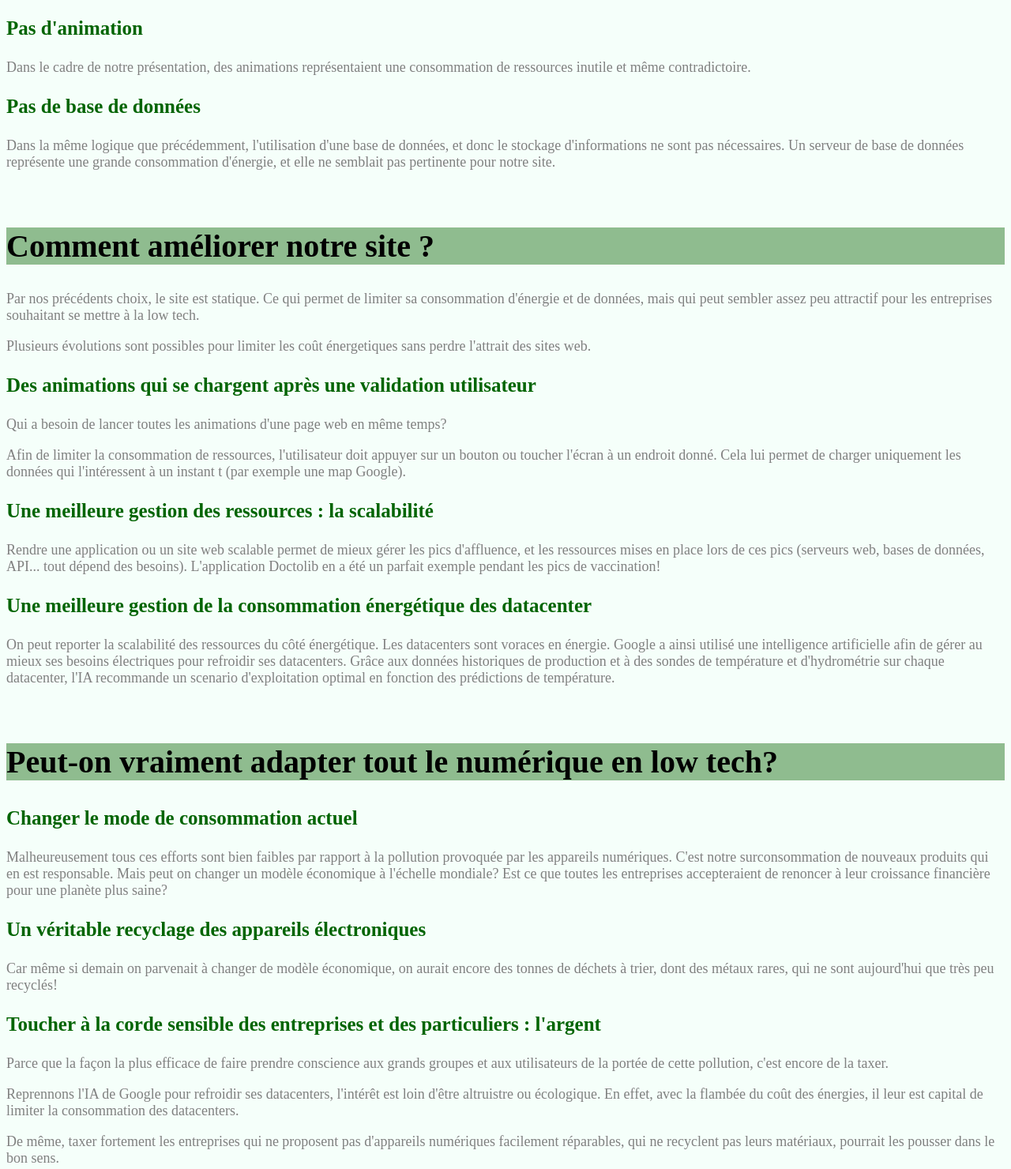
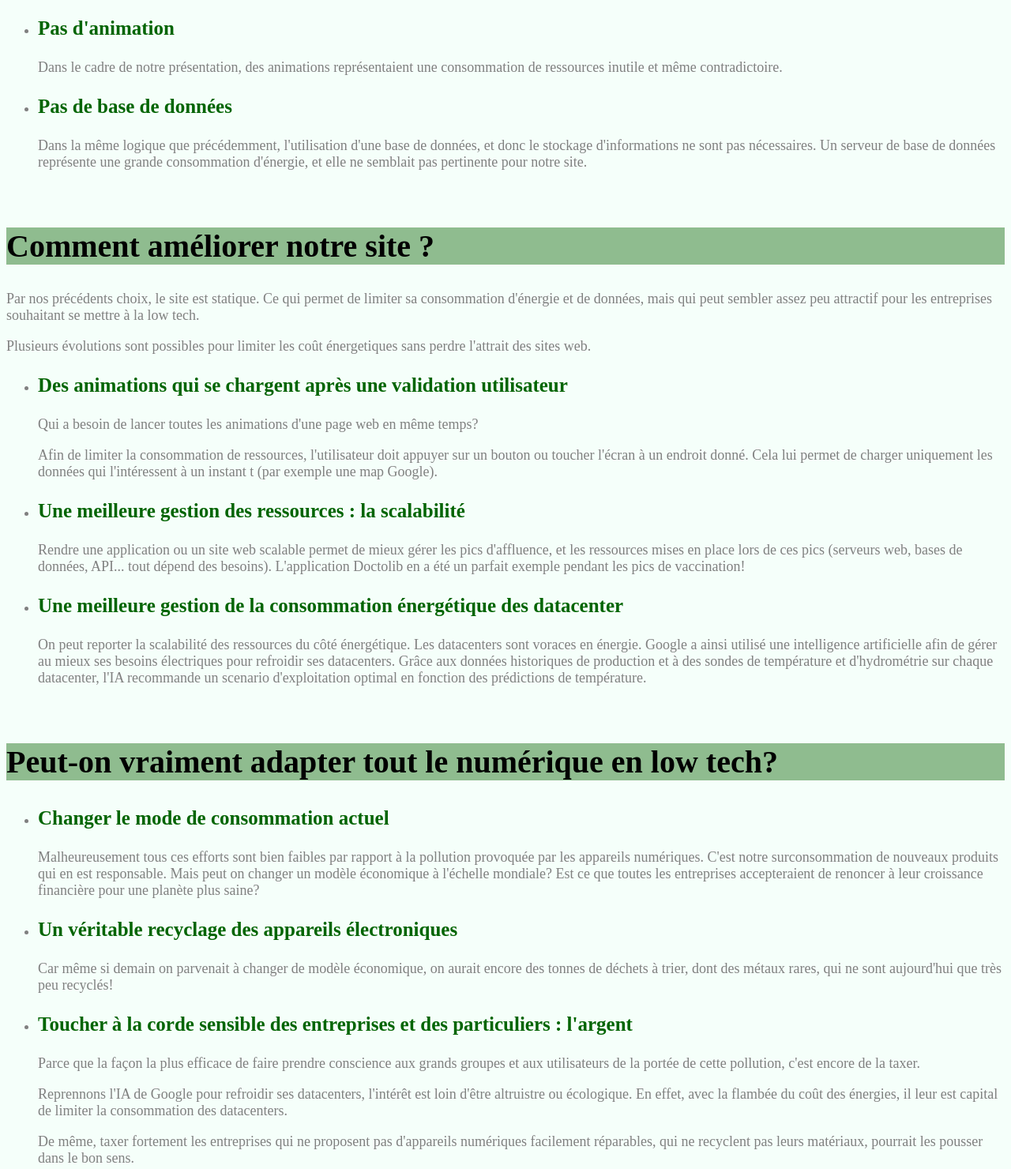
Before and after one commit to MarionPlt/LowTech, a plain HTML site: page index.html in a window 1280 px wide. Shown: the part 828-2308 px from the top of the page at 79% size. Drawn offline with Linux system fonts and the light colour scheme; files that its build step writes are made by us from their sources.

Commit message:
Update index.html

```diff
--- a/index.html
+++ b/index.html
@@ -3,20 +3,25 @@
 </head>
 <header>
     <h1>Faire un site low tech</h1></header>
-<body>
+<body style="width: auto">
+<h2>En quoi notre site est low tech?</h2>
+<ul>
+    <li><h3>Des images adapte&#769es</h3>
+        <p>Nous avons choisi de limiter le nombre d'images, et de respecter une taille d'image adapte&#769e a&#768
+            la page.</p>
+        <img id="wiseImage" src="ressources/64nxcx.jpg"/></li>
+    <li><h3>Pas d'animation</h3>
+        <p>Dans le cadre de notre pre&#769sentation, des animations repre&#769sentaient une consommation de
+            ressources inutile
+            et me&#770me contradictoire. </p></li>
+    <li><h3>Pas de base de donne&#769es</h3>
+        <p>Dans la me&#770me logique que pre&#769ce&#769demment, l'utilisation d'une base de donne&#769es, et donc
+            le stockage
+            d'informations ne sont pas ne&#769cessaires. Un serveur de base de donne&#769es repre&#769sente une
+            grande
+            consommation d'e&#769nergie, et elle ne semblait pas pertinente pour notre site.</p></li>
+</ul>
 
-<h2>En quoi notre site est low tech?</h2>
-<h3>Des images adapte&#769es</h3>
-<p>Nous avons choisi de limiter le nombre d'images, et de respecter une taille d'image adapte&#769e a&#768 la page.</p>
-<img id="wiseImage" src="ressources/64nxcx.jpg"/>
-
-<h3>Pas d'animation</h3>
-<p>Dans le cadre de notre pre&#769sentation, des animations repre&#769sentaient une consommation de ressources inutile
-    et me&#770me contradictoire. </p>
-<h3>Pas de base de donne&#769es</h3>
-<p>Dans la me&#770me logique que pre&#769ce&#769demment, l'utilisation d'une base de donne&#769es, et donc le stockage
-    d'informations ne sont pas ne&#769cessaires. Un serveur de base de donne&#769es repre&#769sente une grande
-    consommation d'e&#769nergie, et elle ne semblait pas pertinente pour notre site.</p>
 
 <br>
 <h2>Comment ame&#769liorer notre site ? </h2>
@@ -25,43 +30,64 @@
     tech.</p>
 <p>Plusieurs e&#769volutions sont possibles pour limiter les cou&#770t e&#769nergetiques sans perdre l'attrait des sites
     web.</p>
+<ul>
+    <li>
         <h3>Des animations qui se chargent apre&#768s une validation utilisateur</h3>
         <p>Qui a besoin de lancer toutes les animations d'une page web en me&#770me temps?</p>
-<p>Afin de limiter la consommation de ressources, l'utilisateur doit appuyer sur un bouton ou toucher l'e&#769cran
-    a&#768 un endroit donne&#769. Cela lui permet de charger uniquement les donne&#769es qui l'inte&#769ressent a&#768
-    un instant t (par exemple une map Google).</p>
-<h3>Une meilleure gestion des ressources : la scalabilite&#769 </h3>
-<p>Rendre une application ou un site web scalable permet de mieux ge&#769rer les pics d'affluence, et les ressources
+        <p>Afin de limiter la consommation de ressources, l'utilisateur doit appuyer sur un bouton ou toucher
+            l'e&#769cran
+            a&#768 un endroit donne&#769. Cela lui permet de charger uniquement les donne&#769es qui l'inte&#769ressent
+            a&#768
+            un instant t (par exemple une map Google).</p></li>
+    <li><h3>Une meilleure gestion des ressources : la scalabilite&#769 </h3>
+        <p>Rendre une application ou un site web scalable permet de mieux ge&#769rer les pics d'affluence, et les
+            ressources
             mises en place lors de ces pics (serveurs web, bases de donne&#769es, API... tout de&#769pend des besoins).
-    L'application Doctolib en a e&#769te&#769 un parfait exemple pendant les pics de vaccination! </p>
-<h3>Une meilleure gestion de la consommation e&#769nerge&#769tique des datacenter</h3>
-<p>On peut reporter la scalabilite&#769 des ressources du co&#770te&#769 e&#769nerge&#769tique. Les datacenters sont
+            L'application Doctolib en a e&#769te&#769 un parfait exemple pendant les pics de vaccination! </p></li>
+    <li><h3>Une meilleure gestion de la consommation e&#769nerge&#769tique des datacenter</h3>
+        <p>On peut reporter la scalabilite&#769 des ressources du co&#770te&#769 e&#769nerge&#769tique. Les datacenters
+            sont
             voraces en e&#769nergie.
-    Google a ainsi utilise&#769 une intelligence artificielle afin de ge&#769rer au mieux ses besoins e&#769lectriques
+            Google a ainsi utilise&#769 une intelligence artificielle afin de ge&#769rer au mieux ses besoins
+            e&#769lectriques
             pour refroidir ses datacenters.
-    Gra&#770ce aux donne&#769es historiques de production et a&#768 des sondes de tempe&#769rature et d'hydrome&#769trie
-    sur chaque datacenter, l'IA recommande un scenario d'exploitation optimal en fonction des pre&#769dictions de
-    tempe&#769rature.</p>
+            Gra&#770ce aux donne&#769es historiques de production et a&#768 des sondes de tempe&#769rature et
+            d'hydrome&#769trie
+            sur chaque datacenter, l'IA recommande un scenario d'exploitation optimal en fonction des pre&#769dictions
+            de
+            tempe&#769rature.</p></li>
+</ul>
 <br>
 
 <h2>Peut-on vraiment adapter tout le nume&#769rique en low tech?</h2>
-<h3>Changer le mode de consommation actuel</h3>
-<p>Malheureusement tous ces efforts sont bien faibles par rapport a&#768 la pollution provoque&#769e par les appareils
-    nume&#769riques. C'est notre surconsommation de nouveaux produits qui en est responsable. Mais peut on changer un
-    mode&#768le e&#769conomique a&#768 l'e&#769chelle mondiale? Est ce que toutes les entreprises accepteraient de
-    renoncer a&#768 leur croissance financie&#768re pour une plane&#768te plus saine?</p>
-<h3>Un ve&#769ritable recyclage des appareils e&#769lectroniques</h3>
-<p>Car me&#770me si demain on parvenait a&#768 changer de mode&#768le e&#769conomique, on aurait encore des tonnes de
-    de&#769chets a&#768 trier, dont des me&#769taux rares, qui ne sont aujourd'hui que tre&#768s peu recycle&#769s!
-</p>
+<ul>
+    <li><h3>Changer le mode de consommation actuel</h3>
+        <p>Malheureusement tous ces efforts sont bien faibles par rapport a&#768 la pollution provoque&#769e par les
+            appareils
+            nume&#769riques. C'est notre surconsommation de nouveaux produits qui en est responsable. Mais peut on
+            changer un
+            mode&#768le e&#769conomique a&#768 l'e&#769chelle mondiale? Est ce que toutes les entreprises accepteraient
+            de
+            renoncer a&#768 leur croissance financie&#768re pour une plane&#768te plus saine?</p></li>
+    <li><h3>Un ve&#769ritable recyclage des appareils e&#769lectroniques</h3>
+        <p>Car me&#770me si demain on parvenait a&#768 changer de mode&#768le e&#769conomique, on aurait encore des
+            tonnes de
+            de&#769chets a&#768 trier, dont des me&#769taux rares, qui ne sont aujourd'hui que tre&#768s peu
+            recycle&#769s!
+        </p></li>
+    <li>
         <h3>Toucher a&#768 la corde sensible des entreprises et des particuliers : l'argent</h3>
-<p>Parce que la fa&#231on la plus efficace de faire prendre conscience aux grands groupes et aux utilisateurs de la
+        <p>Parce que la fa&#231on la plus efficace de faire prendre conscience aux grands groupes et aux utilisateurs de
+            la
             porte&#769e de cette pollution, c'est encore de la taxer.</p>
-<p>Reprennons l'IA de Google pour refroidir ses datacenters, l'inte&#769re&#770t est loin d'e&#770tre altruistre ou
-    e&#769cologique. En effet, avec la flambe&#769e du cou&#770t des e&#769nergies, il leur est capital de limiter la
+        <p>Reprennons l'IA de Google pour refroidir ses datacenters, l'inte&#769re&#770t est loin d'e&#770tre altruistre
+            ou
+            e&#769cologique. En effet, avec la flambe&#769e du cou&#770t des e&#769nergies, il leur est capital de
+            limiter la
             consommation des datacenters.</p>
         <p>De me&#770me, taxer fortement les entreprises qui ne proposent pas d'appareils nume&#769riques facilement
-    re&#769parables, qui ne recyclent pas leurs mate&#769riaux, pourrait les pousser dans le bon sens.</p>
+            re&#769parables, qui ne recyclent pas leurs mate&#769riaux, pourrait les pousser dans le bon sens.</p></li>
+</ul>
 
 <h2>Que peut on faire a&#768 notre e&#769chelle pour limiter la pollution nume&#769rique?</h2>
 <p>Un geste qui peut sembler futile mais au combien utile : trier nos mails.
```
Lines whose indentation alone changed are shown as unchanged.
